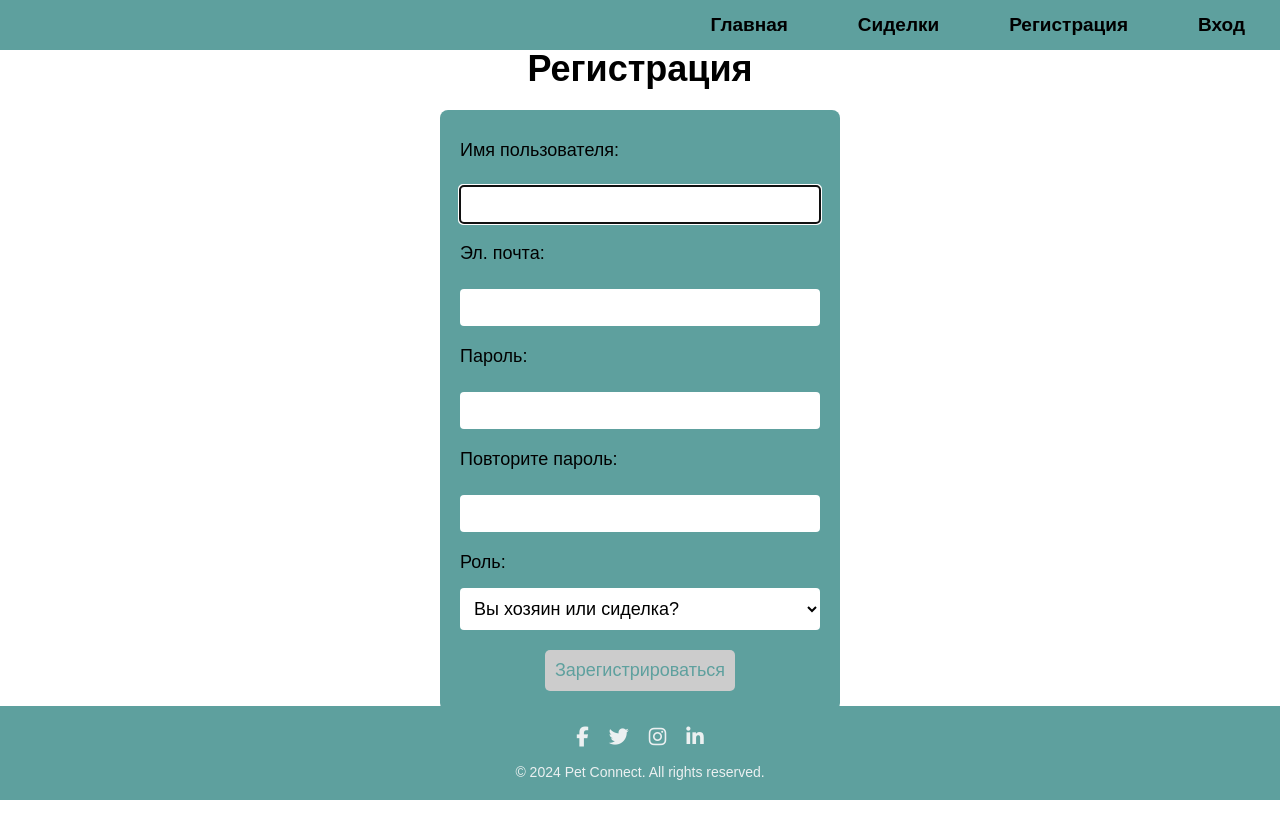
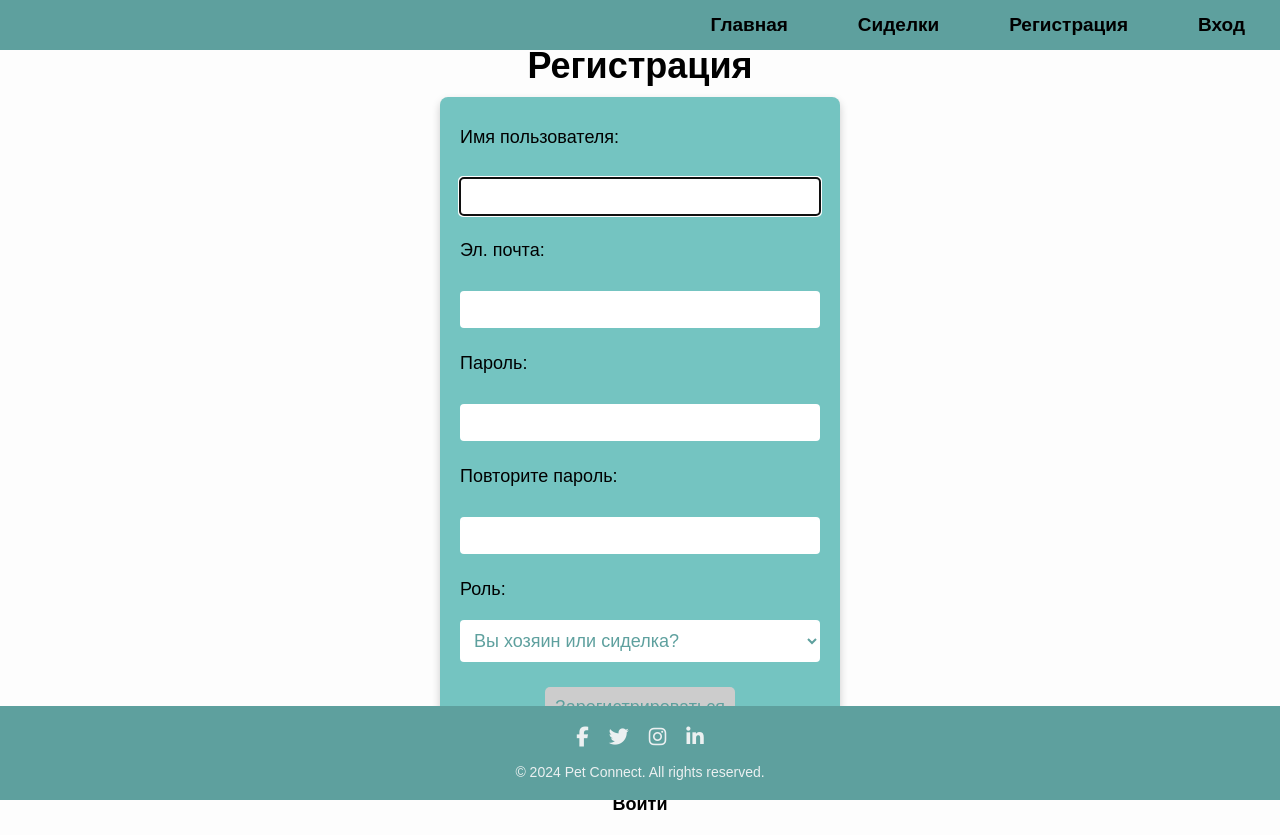
Before and after one commit to tp-proj3ct/PetConnect.Frontend.Website, a React (Create React App) app: page /registration in a window 1280 px wide. Before the commit the page ends 800 px from the top, so only its background shows below. Built offline with nearby package versions, Linux system fonts and the light colour scheme.

Commit message:
Profile fixed, sitters css wip(80%), fundamental selectors written in index.css

```diff
--- a/package.json
+++ b/package.json
@@ -24,7 +24,7 @@
     "react": "^18.3.1",
     "react-dom": "^18.3.1",
     "react-router-dom": "^6.23.1",
-    "react-scripts": "5.0.1",
+    "react-scripts": "^5.0.1",
     "web-vitals": "^2.1.4"
   },
   "scripts": {
--- a/src/components/Profiles/ProfileForPetSitter.js
+++ b/src/components/Profiles/ProfileForPetSitter.js
@@ -202,6 +202,8 @@ const Profile = () => {
 
       setName("");
       setSurname("");
+
+      setIsEditingProfile(false);
 
       navigate(from, { replace: true });
     } catch (error) {
--- a/src/components/Registration.js
+++ b/src/components/Registration.js
@@ -1,7 +1,7 @@
 import { useRef, useState, useEffect } from "react";
 import axios from "../api/axios";
 import { Link } from "react-router-dom";
-import "../components/styles/registration.css";
+import "./styles/Registration.module.css";
 
 const REGISTER_URL = "/auth/registration";
 
--- a/src/components/styles/Profile.css
+++ b/src/components/styles/Profile.css
@@ -24,6 +24,7 @@
   min-width: 450px;
   border-radius: 8px;
   display: block;
+  overflow-y: auto;
 }
 
 .profile-sidebar input {
--- /dev/null
+++ b/src/components/styles/Registration.module.css
@@ -0,0 +1,102 @@
+/* Registration.module.css */
+
+/* Основные стили для страницы регистрации */
+.registrationSection {
+    display: flex;
+    flex-direction: column;
+    align-items: center;
+    justify-content: center;
+    min-height: 100vh;
+    background-color: #5ea09e;
+    color: white;
+    padding: 20px;
+  }
+
+  .registrationTitle {
+    font-size: 2rem;
+    margin-bottom: 20px;
+  }
+
+  .registrationForm {
+    display: flex;
+    flex-direction: column;
+    gap: 15px;
+    width: 100%;
+    max-width: 400px;
+    background-color: #74c4c1;
+    padding: 20px;
+    border-radius: 8px;
+    box-shadow: 0 4px 8px rgba(0, 0, 0, 0.2);
+  }
+
+  .registrationLabel {
+    font-size: 1rem;
+    margin-bottom: 5px;
+  }
+
+  .registrationInput,
+  .registrationSelect {
+    width: 100%;
+    padding: 10px;
+    border: none;
+    border-radius: 4px;
+    font-size: 1rem;
+    background-color: white;
+    color: #5ea09e;
+  }
+
+  .registrationInput::placeholder {
+    color: #5ea09e;
+  }
+
+  .registrationButton {
+    background-color: white;
+    color: #5ea09e;
+    border: none;
+    padding: 10px;
+    font-size: 1rem;
+    border-radius: 4px;
+    cursor: pointer;
+    transition: background-color 0.3s ease;
+  }
+
+  .registrationButton:hover {
+    background-color: #74c4c1;
+    color: white;
+  }
+
+  .registrationButton:disabled {
+    background-color: #ccc;
+    cursor: not-allowed;
+  }
+
+  .registrationText {
+    margin-top: 15px;
+    text-align: center;
+  }
+
+  .registrationLink {
+    color: white;
+    text-decoration: none;
+    font-weight: bold;
+  }
+
+  .registrationLink:hover {
+    text-decoration: underline;
+  }
+
+  /* Стили для сообщения об ошибке */
+  .registrationErrorMessage {
+    color: #ff6b6b;
+    font-weight: bold;
+    margin-bottom: 15px;
+  }
+
+  /* Стили для успешной регистрации */
+  .registrationSuccessTitle {
+    color: white;
+  }
+
+  .registrationSuccessText {
+    color: white;
+  }
--- a/src/components/styles/registration.css
+++ /dev/null
@@ -1,99 +0,0 @@
-/* Основные стили для страницы регистрации */
-section {
-  display: flex;
-  flex-direction: column;
-  align-items: center;
-  justify-content: center;
-  min-height: 100vh;
-  background-color: white;
-  color: black;
-  padding: 20px;
-}
-
-h1 {
-  font-size: 2rem;
-  margin-bottom: 20px;
-}
-
-form {
-  display: flex;
-  flex-direction: column;
-  gap: 10px;
-  width: 100%;
-  max-width: 400px;
-  background-color: #5ea09e;
-  padding: 20px;
-  border-radius: 8px;
-  /* box-shadow: 0 4px 8px rgba(0, 0, 0, 0.2); */
-}
-
-label {
-  font-size: 1rem;
-  margin-bottom: 5px;
-}
-
-input, select {
-  width: 100%;
-  padding: 10px;
-  border: none;
-  border-radius: 4px;
-  font-size: 1rem;
-  background-color: white;
-  color: black;
-}
-
-input::placeholder {
-  color: #74c4c1;
-}
-
-button {
-  background-color: white;
-  color: #74c4c1;
-  border: none;
-  padding: 10px;
-  font-size: 1rem;
-  border-radius: 4px;
-  cursor: pointer;
-  transition: background-color 0.3s ease;
-}
-
-button:hover {
-  background-color: #74c4c1;
-  color: white;
-}
-
-button:disabled {
-  background-color: #ccc;
-  cursor: not-allowed;
-}
-
-p {
-  margin-top: 15px;
-  text-align: center;
-}
-
-a {
-  color: black;
-  text-decoration: none;
-  font-weight: bold;
-}
-
-a:hover {
-  text-decoration: underline;
-}
-
-/* Стили для сообщения об ошибке */
-p[ref="errRef"] {
-  color: #ff6b6b;
-  font-weight: bold;
-  margin-bottom: 15px;
-}
-
-/* Стили для успешной регистрации */
-section > h1 {
-  color: black;
-}
-
-section > p {
-  color: black;
-}
--- a/src/components/styles/sitters.css
+++ b/src/components/styles/sitters.css
@@ -0,0 +1,26 @@
+.sitters-header h1 {
+    position: sticky; /* Фиксирует заголовок вверху */
+    top: auto; /* Прижимает к верхней части */
+    background-color: white; /* Фон, чтобы заголовок не сливался с контентом */
+    z-index: 100; /* Убедитесь, что заголовок поверх других элементов */
+    padding: 10px 0; /* Отступы для заголовка */
+    border-bottom: 1px solid #ccc; /* Линия под заголовком */
+  }
+
+  .sitters-content {
+    padding-top: 20px; /* Отступ сверху, чтобы контент не перекрывался заголовком */
+  }
+
+.sitters-list {
+    display: flex;
+    flex-direction: column;
+    gap: 10px; /* Отступ между элементами */
+    overflow-y: auto;
+  }
+
+  .sitter-item {
+    border: 5px solid #74c4c1;
+    border-radius: 50px;
+    padding: 10px;
+    margin: 10px 0; /* Отступы сверху и снизу */
+  }
--- a/src/index.css
+++ b/src/index.css
@@ -11,3 +11,112 @@ html {
   height: 100vh;
   transition: all 250ms ease;
 }
+
+section {
+  display: flex;
+  flex-direction: column;
+  align-items: center;
+  justify-content: center;
+  min-height: 95vh;
+  background-color: #fdfdfd;
+  color: rgb(0, 0, 0);
+  padding: 20px;
+  gap: 10px;
+}
+
+h1 {
+  font-size: 2rem;
+  margin: 0 auto;
+}
+
+form {
+  display: flex;
+  flex-direction: column;
+  gap: 15px;
+  width: 100%;
+  max-width: 400px;
+  background-color: #74c4c1;
+  padding: 20px;
+  border-radius: 8px;
+  box-shadow: 0 4px 8px rgba(0, 0, 0, 0.2);
+}
+
+label {
+  font-size: 1rem;
+  margin-bottom: 5px;
+}
+
+input, select {
+  width: 100%;
+  padding: 10px;
+  border: none;
+  border-radius: 4px;
+  font-size: 1rem;
+  background-color: white;
+  color: #5ea09e;
+}
+
+input::placeholder {
+  color: #5ea09e;
+}
+
+button {
+  background-color: white;
+  color: #5ea09e;
+  border: none;
+  padding: 10px;
+  font-size: 1rem;
+  border-radius: 4px;
+  cursor: pointer;
+  transition: background-color 0.3s ease;
+}
+
+button:hover {
+  background-color: #74c4c1;
+  color: white;
+}
+
+button:disabled {
+  background-color: #ccc;
+  cursor: not-allowed;
+}
+
+p {
+  margin-top: 15px;
+  text-align: center;
+}
+
+a {
+  color: rgb(0, 0, 0);
+  text-decoration: none;
+  font-weight: bold;
+}
+
+a:hover {
+  text-decoration: underline;
+}
+
+/* Стили для сообщения об ошибке */
+p[ref="errRef"] {
+  color: #ff6b6b;
+  font-weight: bold;
+  margin-bottom: 15px;
+}
+
+ul {
+  list-style-type:none;
+  /* display: block; */
+}
+
+li {
+
+}
+
+/* Стили для успешной регистрации */
+section > h1 {
+  color: black;
+}
+
+section > p {
+  color: black;
+}
```
Also changed, not shown: src/components/Sitters.js (+13 -15 lines), 1 other file (tests, documents, lock files or other folders).
